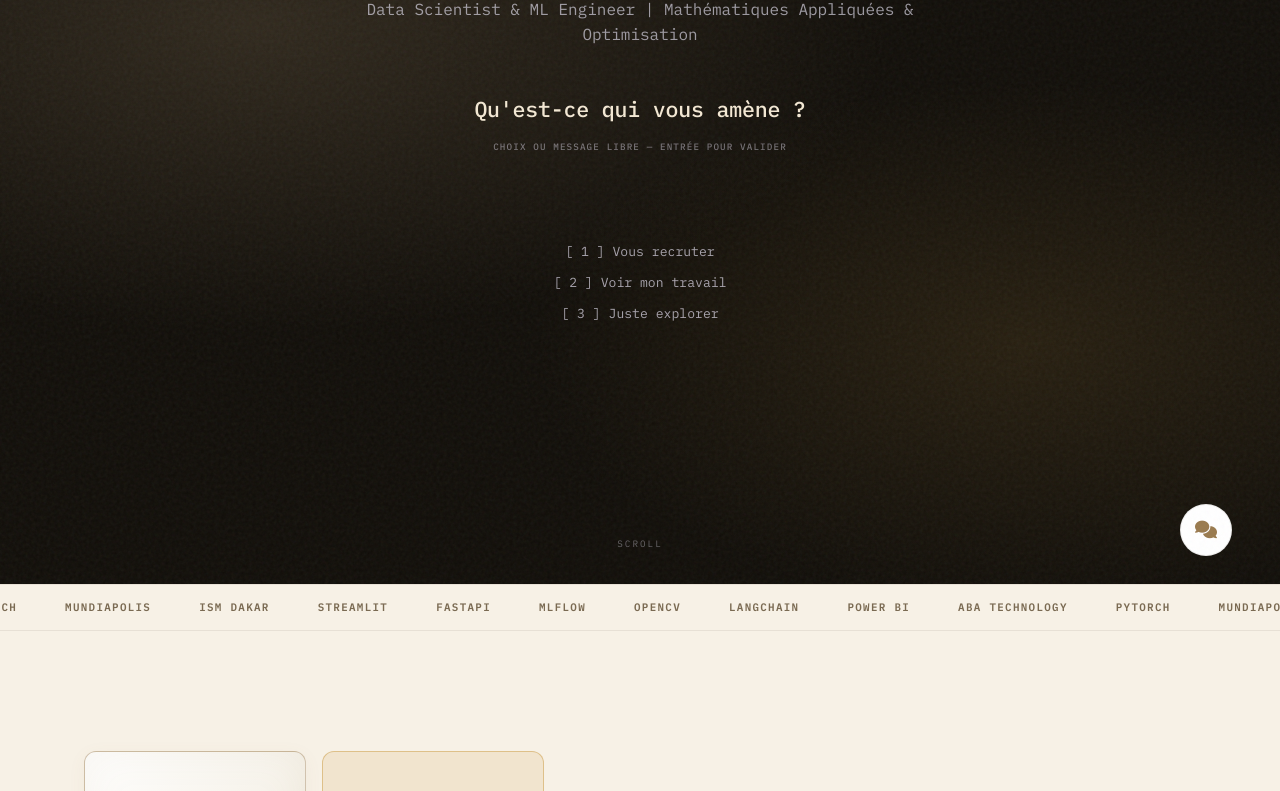
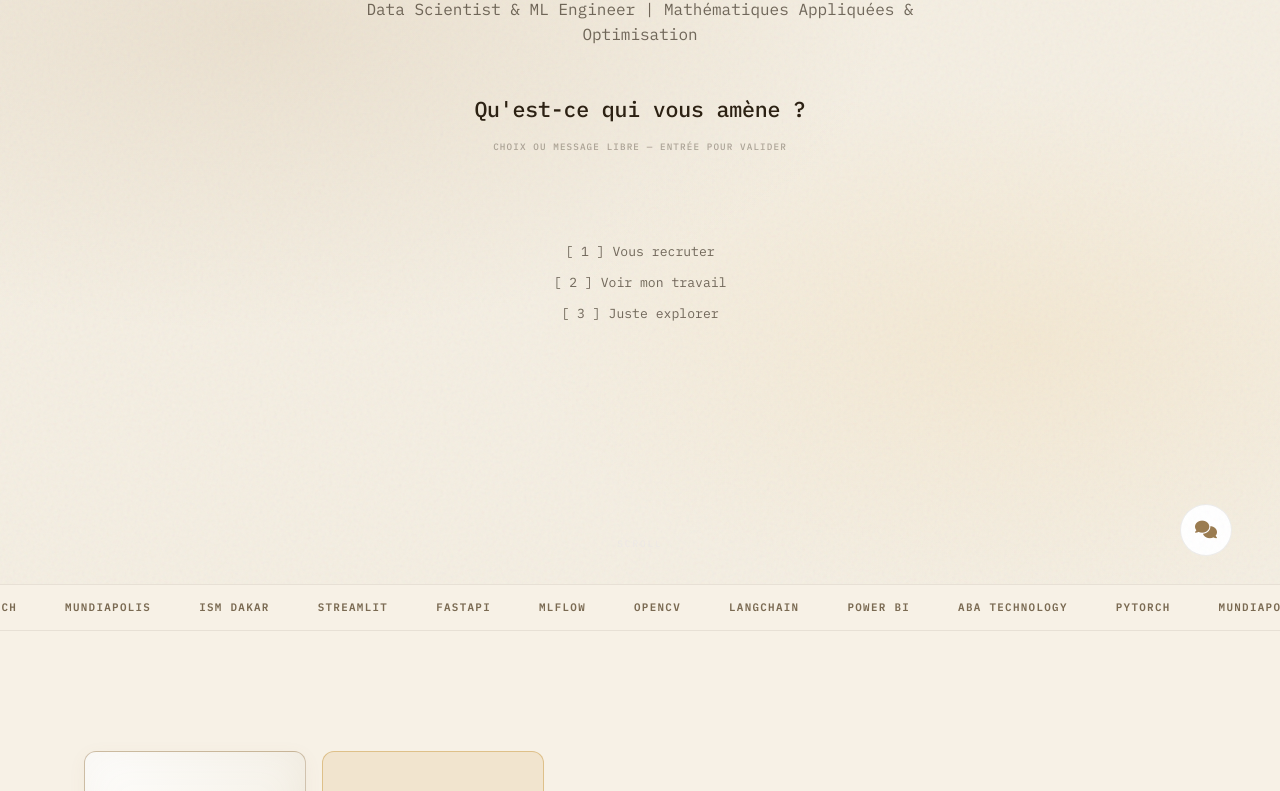
Before and after one commit to KalsoumDS/CV_Portfolio, a website: page index.html in a window 1280 px wide. Shown: the part 216-1007 px from the top of the page. Drawn offline with Linux system fonts and the light colour scheme.

Commit message:
fix(theme): ensure light mode tokens and terminal hero display cleanly in light theme

```diff
--- a/style.css
+++ b/style.css
@@ -40,10 +40,10 @@
   --accent-3: #a7583d;
   --border: rgba(42, 31, 17, 0.08);
   --border-strong: rgba(42, 31, 17, 0.16);
-  --terminal-bg: #0f0c07;
-  --terminal-text: #f3e8d4;
-  --terminal-muted: rgba(243, 232, 212, 0.55);
-  --terminal-faint: rgba(243, 232, 212, 0.35);
+  --terminal-bg: #f5efe3;
+  --terminal-text: #2a1f11;
+  --terminal-muted: rgba(42, 31, 17, 0.65);
+  --terminal-faint: rgba(42, 31, 17, 0.35);
   --shadow: 0 8px 32px rgba(154, 123, 79, 0.10);
 }
 
@@ -192,7 +192,7 @@ button { font-family: inherit; cursor: pointer; background: none; border: none;
 
 .terminal-role {
   font-size: clamp(0.78rem, 1.8vw, 1rem);
-  color: rgba(228, 224, 240, 0.65);
+  color: var(--terminal-muted);
   margin-bottom: 44px;
 }
 
@@ -209,7 +209,7 @@ button { font-family: inherit; cursor: pointer; background: none; border: none;
   font-weight: 500;
   letter-spacing: 0.12em;
   text-transform: uppercase;
-  color: rgba(228, 224, 240, 0.45);
+  color: var(--terminal-faint);
   margin-bottom: 28px;
 }
 
@@ -265,7 +265,7 @@ button { font-family: inherit; cursor: pointer; background: none; border: none;
 .terminal-choice {
   font-family: var(--font-mono);
   font-size: 0.82rem;
-  color: rgba(228, 224, 240, 0.7);
+  color: var(--terminal-muted);
   padding: 4px 0;
   background: transparent;
   border: none;
@@ -273,7 +273,7 @@ button { font-family: inherit; cursor: pointer; background: none; border: none;
 }
 
 .terminal-choice:hover {
-  color: var(--terminal-text);
+  color: var(--accent);
   transform: translateX(2px);
 }
 
@@ -295,7 +295,7 @@ button { font-family: inherit; cursor: pointer; background: none; border: none;
   font-size: 0.62rem;
   letter-spacing: 0.12em;
   text-transform: uppercase;
-  color: rgba(228, 224, 240, 0.45);
+  color: var(--terminal-faint);
   margin-top: 32px;
   display: inline-flex;
   align-items: center;
```
